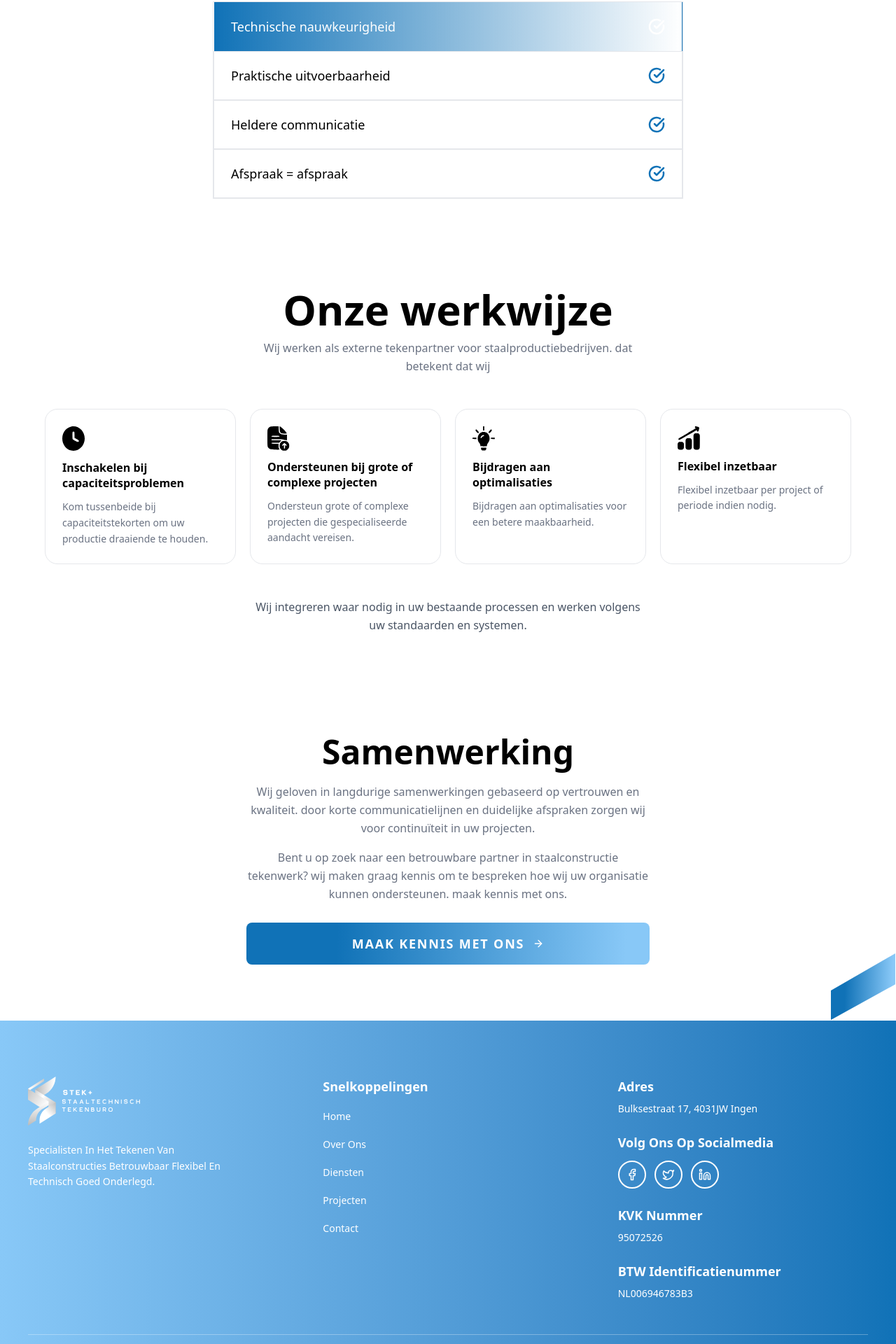
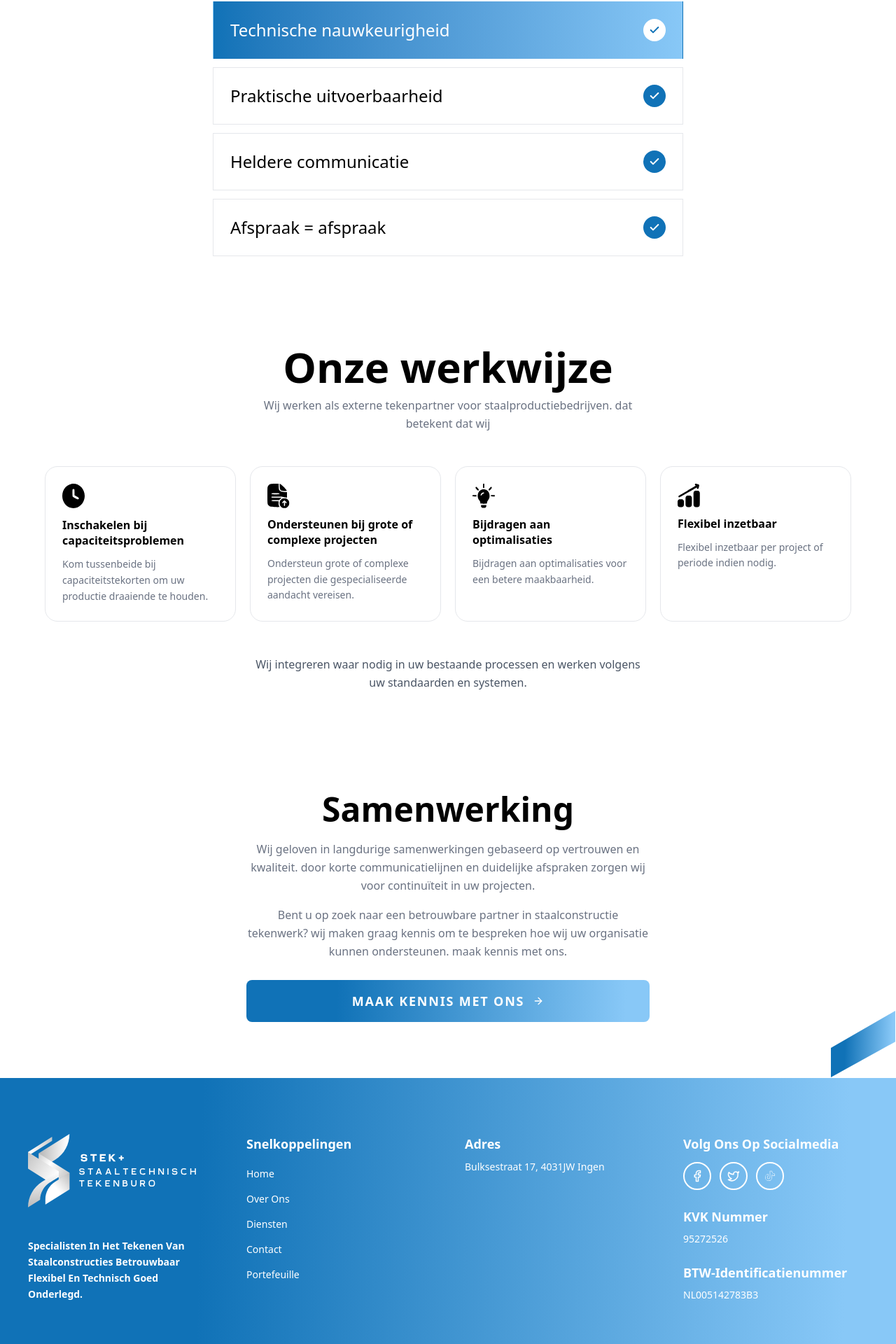
Before and after one commit to DEVabbasi/stek-plus-client, a Next.js app: page /over-ons in a window 1280 px wide. Shown: the part 794-2714 px from the top of the page at 70% size. Built offline with nearby package versions, Linux system fonts and the light colour scheme; no server answers.

Commit message:
Minor issues fixed

```diff
--- a/app/globals.css
+++ b/app/globals.css
@@ -92,7 +92,7 @@
 }
 
 .container-custom {
-  @apply max-w-7xl mx-auto px-4 md:px-10;
+  @apply max-w-7xl mx-auto px-2 md:px-10;
 }
 
 .card-service {
@@ -235,6 +235,7 @@
   }
   body {
     @apply bg-background text-foreground;
-    font-family: var(--font-helvetica-now), "Helvetica Neue", Helvetica, Arial, sans-serif;
+    font-family:
+      var(--font-helvetica-now), "Helvetica Neue", Helvetica, Arial, sans-serif;
   }
 }
--- a/components/layout/Footer.jsx
+++ b/components/layout/Footer.jsx
@@ -1,6 +1,6 @@
 import Image from "next/image";
 import Link from "next/link";
-import { Facebook, Twitter, Linkedin } from "lucide-react";
+import { Facebook, Twitter } from "lucide-react";
 import { Container } from "./Container";
 
 const footerLinks = {
@@ -8,35 +8,35 @@ const footerLinks = {
     { name: "Home", href: "/" },
     { name: "Over Ons", href: "/over-ons" },
     { name: "Diensten", href: "/tekenwerken" },
-    { name: "Projecten", href: "/projecten" },
     { name: "Contact", href: "/#contact" },
+    { name: "Portefeuille", href: "/projecten" },
   ],
 };
 
 export function Footer() {
   return (
-    <footer className="bg-gradient-to-r from-[#88C8F7] to-[#1072B7] text-white py-16 md:py-20">
-      <Container>
-        <div className="grid md:grid-cols-3 gap-10 md:gap-16">
-          {/* Logo & Description */}
-          <div className="space-y-6">
+    <footer className="relative overflow-hidden bg-brand text-white py-16 md:py-20">
+      <Container width>
+        <div className="grid grid-cols-1 sm:grid-cols-2 lg:grid-cols-4 gap-10 md:gap-12">
+          {/* Column 1: Logo & Description */}
+          <div className="flex flex-col justify-between gap-10 sm:col-span-2 lg:col-span-1">
             <Image
               src="/icons/footerLogo.svg"
-              alt="STEK+ Logo"
+              alt="STEK+ Staaltechnisch Tekenburo"
               width={160}
               height={48}
-              className="w-40 h-auto"
+              className="w-60 h-auto"
             />
-            <p className="text-sm leading-relaxed max-w-xs">
+            <p className="text-sm font-bold leading-relaxed max-w-sm">
               Specialisten In Het Tekenen Van Staalconstructies Betrouwbaar
               Flexibel En Technisch Goed Onderlegd.
             </p>
           </div>
 
-          {/* Quick Links */}
+          {/* Column 2: Snelkoppelingen */}
           <div>
             <h3 className="font-semibold text-lg mb-4">Snelkoppelingen</h3>
-            <ul className="space-y-4">
+            <ul className="space-y-3">
               {footerLinks.snelkoppelingen.map((link) => (
                 <li key={link.name}>
                   <Link
@@ -50,57 +50,63 @@ export function Footer() {
             </ul>
           </div>
 
-          {/* Contact & Social */}
+          {/* Column 3: Adres */}
+          <div>
+            <h3 className="font-semibold text-lg mb-2">Adres</h3>
+            <p className="text-sm leading-relaxed">
+              Bulksestraat 17, 4031JW Ingen
+            </p>
+          </div>
+
+          {/* Column 4: Social + KVK + BTW */}
           <div className="space-y-6">
-            <div>
-              <h3 className="font-semibold text-lg mb-2">Adres</h3>
-              <p className="text-sm">Bulksestraat 17, 4031JW Ingen</p>
-            </div>
-
             <div>
               <h3 className="font-semibold text-lg mb-3">
                 Volg Ons Op Socialmedia
               </h3>
               <div className="flex gap-3">
                 <a
-                  href="#"
+                  href=""
+                  aria-label="Facebook"
                   className="w-10 h-10 rounded-full border-2 border-white flex items-center justify-center hover:bg-white hover:text-[#1072B7] transition-all"
                 >
                   <Facebook size={18} />
                 </a>
                 <a
-                  href="#"
+                  href=""
+                  aria-label="Twitter"
                   className="w-10 h-10 rounded-full border-2 border-white flex items-center justify-center hover:bg-white hover:text-[#1072B7] transition-all"
                 >
                   <Twitter size={18} />
                 </a>
                 <a
-                  href="#"
-                  className="w-10 h-10 rounded-full border-2 border-white flex items-center justify-center hover:bg-white hover:text-[#1072B7] transition-all"
+                  href=""
+                  aria-label="TikTok"
+                  className="group w-10 h-10 rounded-full border-2 border-white flex items-center justify-center hover:bg-white transition-all"
                 >
-                  <Linkedin size={18} />
+                  <img
+                    src="/icons/tiktok.svg"
+                    alt=""
+                    width={18}
+                    height={18}
+                    className="w-[18px] h-[18px] transition-all [filter:brightness(0)_invert(1)] group-hover:[filter:invert(30%)_sepia(80%)_saturate(600%)_hue-rotate(185deg)_brightness(90%)]"
+                  />
                 </a>
               </div>
             </div>
 
             <div>
               <h3 className="font-semibold text-lg mb-2">KVK Nummer</h3>
-              <p className="text-sm">95072526</p>
+              <p className="text-sm">95272526</p>
             </div>
 
             <div>
               <h3 className="font-semibold text-lg mb-2">
-                BTW Identificatienummer
+                BTW-Identificatienummer
               </h3>
-              <p className="text-sm">NL006946783B3</p>
+              <p className="text-sm">NL005142783B3</p>
             </div>
           </div>
-        </div>
-
-        {/* Copyright bar */}
-        <div className="mt-12 pt-6 border-t border-white/30 text-center text-xs text-white/70">
-          © {new Date().getFullYear()} Stek+ Staaltechnisch Tekenburo. Alle
-          rechten voorbehouden.
         </div>
       </Container>
     </footer>
--- a/components/sections/over-ons/OnzeVisieSection.jsx
+++ b/components/sections/over-ons/OnzeVisieSection.jsx
@@ -13,7 +13,12 @@ export function OnzeVisieSection() {
     <section className="relative overflow-hidden bg-white pt-4 pb-16 px-4">
       {/* Vector Design Top Left */}
       <div className="absolute top-4 left-4 w-12 h-12 md:w-16 md:h-16">
-        <Image src="/icons/vectorDesign1.svg" alt="" fill className="object-contain" />
+        <Image
+          src="/icons/vectorDesign1.svg"
+          alt=""
+          fill
+          className="object-contain"
+        />
       </div>
 
       <div className="max-w-7xl mx-auto">
@@ -22,13 +27,21 @@ export function OnzeVisieSection() {
         </h2>
 
         <div className="text-center text-gray-600 text-sm md:text-base mt-4 max-w-xl mx-auto space-y-1">
-          <p>Wij geloven dat goed tekenwerk de basis vormt van een efficiënte staalproductie. fouten in de engineeringfase kosten tijd, geld en frustratie op de werkvloer.</p>
+          <p>
+            Wij geloven dat goed tekenwerk de basis vormt van een efficiënte
+            staalproductie. fouten in de engineeringfase kosten tijd, geld en
+            frustratie op de werkvloer.
+          </p>
           <p>Daarom werken wij met een sterke focus op</p>
         </div>
 
-        <div className="mt-10 max-w-2xl mx-auto w-full divide-y divide-gray-200 border border-gray-200">
+        <div className="mt-10 max-w-2xl mx-auto w-full flex flex-col gap-3">
           {visieItems.map((item) => (
-            <VisieRow key={item.label} label={item.label} isActive={item.isActive} />
+            <VisieRow
+              key={item.label}
+              label={item.label}
+              isActive={item.isActive}
+            />
           ))}
         </div>
       </div>
--- a/components/sections/tekenwerken/TekenwerkenCard.jsx
+++ b/components/sections/tekenwerken/TekenwerkenCard.jsx
@@ -31,7 +31,7 @@ export function TekenwerkenCard({ product }) {
 
       {/* RIGHT -- Content panel */}
       <div className="bg-white p-6 sm:p-8 lg:p-8 xl:p-10 flex flex-col justify-center">
-        <h2 className="text-lg sm:text-xl lg:text-2xl font-bold text-gray-900 mb-2 sm:mb-3">
+        <h2 className="text-lg sm:text-xl lg:text-2xl font-semibold text-gray-900 mb-2 sm:mb-3">
           {product.title}
         </h2>
 
@@ -45,7 +45,7 @@ export function TekenwerkenCard({ product }) {
               key={index}
               className="text-sm sm:text-base text-gray-700 flex items-start gap-2"
             >
-              <span className="text-[#1072B7] font-bold mt-0.5 flex-shrink-0">
+              <span className="text-[#1072B7] font-semibold mt-0.5 shrink-0">
                 &bull;
               </span>
               <span className="leading-relaxed">{point}</span>
@@ -55,10 +55,7 @@ export function TekenwerkenCard({ product }) {
 
         <div>
           <Link href="/#contact" onClick={scrollToContact}>
-            <BrandButton
-              size="md"
-              className="rounded-md px-6 sm:px-8 w-full sm:w-auto"
-            >
+            <BrandButton size="lg" className="px-6 sm:px-8 w-full sm:w-auto">
               Boek nu
             </BrandButton>
           </Link>
--- a/components/ui/BrandButton.jsx
+++ b/components/ui/BrandButton.jsx
@@ -19,13 +19,13 @@ export function BrandButton({
     <button
       className={cn(
         "inline-flex items-center justify-center gap-2",
-        "text-white font-semibold rounded-md",
+        "text-white font-semibold ",
         "transition-opacity duration-200 hover:opacity-90 active:opacity-80",
         "focus:outline-none focus:ring-2 focus:ring-[#1072B7] focus:ring-offset-2",
         "disabled:opacity-50 disabled:cursor-not-allowed",
         sizeClasses[size],
         fullWidth && "w-full",
-        className
+        className,
       )}
       style={{
         background: "linear-gradient(271.53deg, #88C8F7 5.9%, #1072B7 77.5%)",
--- a/components/ui/VisieRow.jsx
+++ b/components/ui/VisieRow.jsx
@@ -1,27 +1,36 @@
-import { CheckCircle } from "lucide-react";
+import { Check } from "lucide-react";
 import { cn } from "@/lib/utils";
 
 export function VisieRow({ label, isActive = false }) {
   return (
     <div
       className={cn(
-        "group flex items-center justify-between px-6 py-5 border border-gray-200 cursor-default transition-all duration-300",
-        "hover:bg-gradient-to-r hover:from-[var(--brand-blue)] hover:to-[var(--brand-blue-light)] hover:border-transparent hover:text-white",
+        "group flex items-center justify-between px-6 py-6 cursor-default transition-all duration-300",
         isActive
-          ? "bg-gradient-to-r from-[var(--brand-blue)] to-[var(--brand-blue-light)] text-white border-transparent"
-          : "bg-white text-black"
+          ? "bg-gradient-to-r from-[var(--brand-blue)] to-[var(--brand-light-blue)] text-white border border-transparent"
+          : "bg-white text-black border border-gray-200 hover:bg-gradient-to-r hover:from-[var(--brand-blue)] hover:to-[var(--brand-light-blue)] hover:border-transparent hover:text-white"
       )}
     >
-      <span className="text-base md:text-lg font-medium">{label}</span>
-      <CheckCircle
+      <span className="text-xl md:text-2xl font-medium">{label}</span>
+
+      {/* Filled circle checkmark */}
+      <div
         className={cn(
-          "w-6 h-6 transition-colors duration-300",
+          "w-8 h-8 rounded-full flex items-center justify-center flex-shrink-0 transition-all duration-300",
           isActive
-            ? "text-white"
-            : "text-[var(--brand-blue)] group-hover:text-white"
+            ? "bg-white"
+            : "bg-[var(--brand-blue)] group-hover:bg-white"
         )}
-        strokeWidth={2.5}
-      />
+      >
+        <Check
+          className={cn(
+            "w-4 h-4 transition-colors duration-300",
+            isActive
+              ? "text-[var(--brand-blue)] stroke-[3]"
+              : "text-white stroke-[3] group-hover:text-[var(--brand-blue)]"
+          )}
+        />
+      </div>
     </div>
   );
 }
```
Also changed, not shown: components/sections/home/ServicesSection.jsx (+14 -9 lines), components/sections/over-ons/OnzeWerkwijzeSection.jsx (+8 -4 lines), public/icons/tik-2.svg (added), public/icons/tiktok.svg (added).
